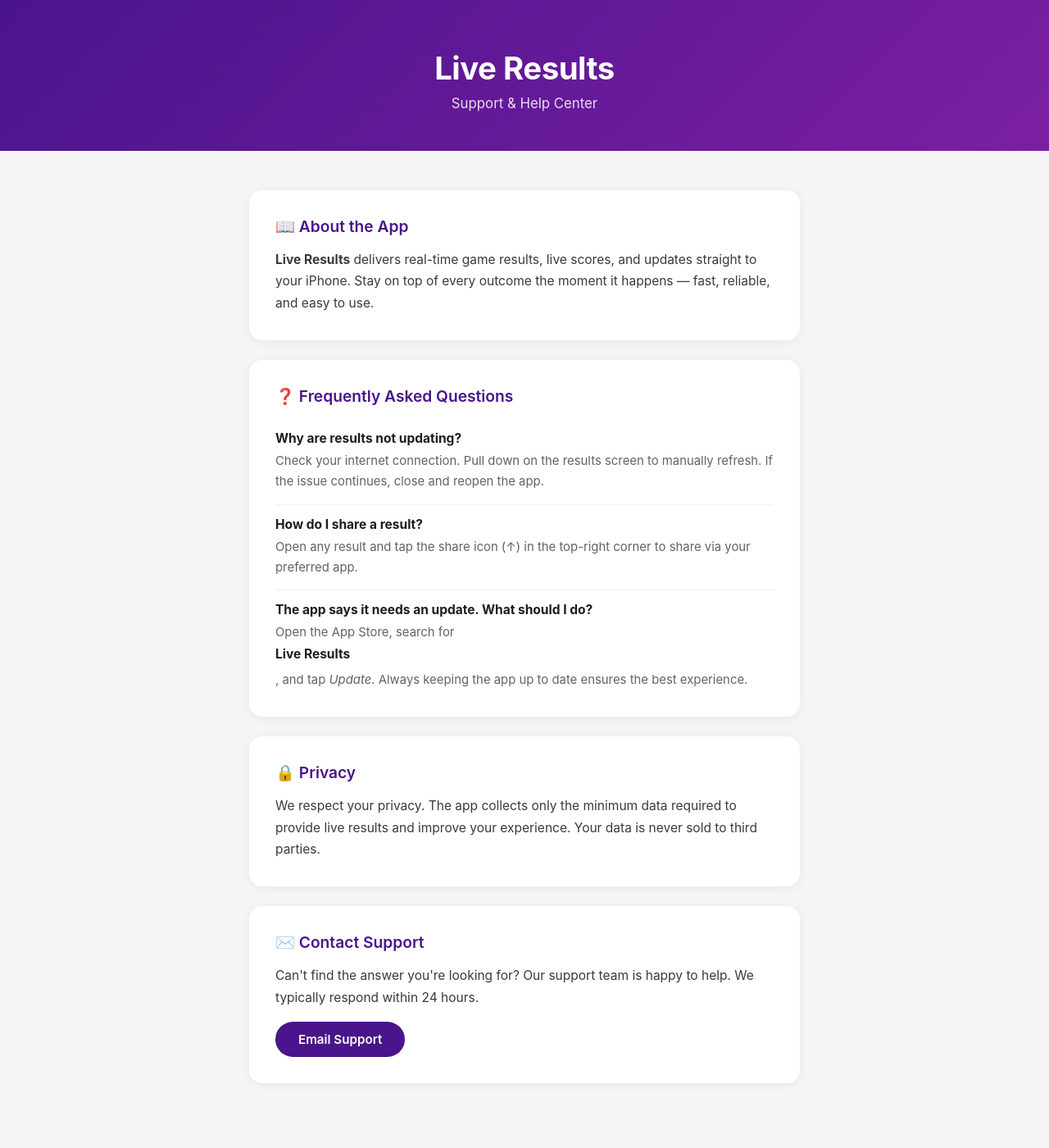
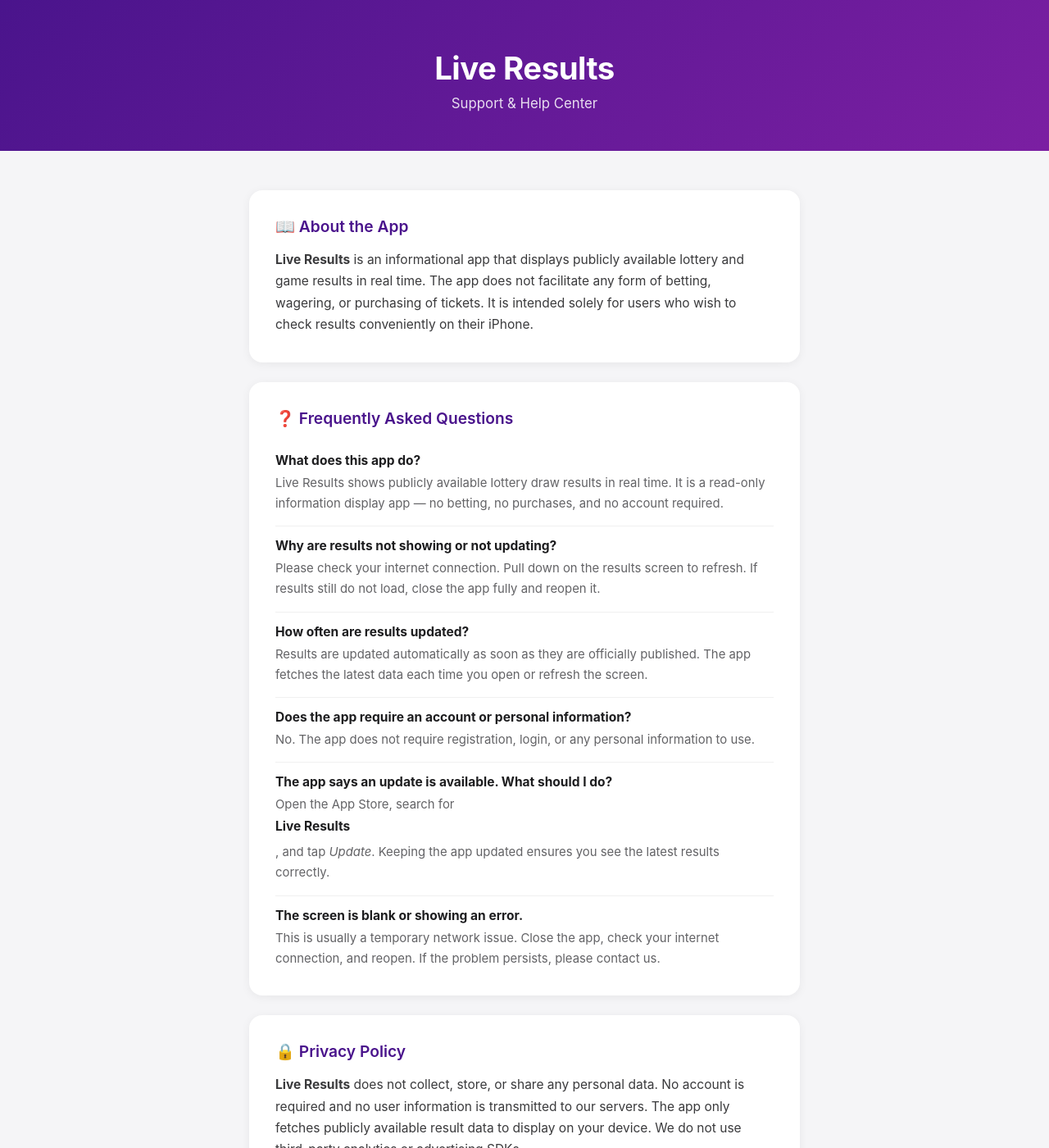
Before and after one commit to sushilgpt09/config-api, a Jekyll site: the page support.html, which Jekyll copies as it is, in a window 1280 px wide and 1400 px high. Shown: the whole window at 82% size. Built offline with Jekyll 4.4.1, drawn with Linux system fonts in a browser that asks for light colours; some of the changed text lies outside the part shown.

Commit message:
Update support.html

```diff
--- a/support.html
+++ b/support.html
@@ -67,37 +67,61 @@
 
     <div class="card">
       <h2>📖 About the App</h2>
-      <p><strong>Live Results</strong> delivers real-time game results, live scores, and updates straight to your iPhone. Stay on top of every outcome the moment it happens — fast, reliable, and easy to use.</p>
+      <p>
+        <strong>Live Results</strong> is an informational app that displays publicly available lottery and game results in real time.
+        The app does not facilitate any form of betting, wagering, or purchasing of tickets.
+        It is intended solely for users who wish to check results conveniently on their iPhone.
+      </p>
     </div>
 
     <div class="card">
       <h2>❓ Frequently Asked Questions</h2>
 
       <div class="faq-item">
-        <strong>Why are results not updating?</strong>
-        <p>Check your internet connection. Pull down on the results screen to manually refresh. If the issue continues, close and reopen the app.</p>
+        <strong>What does this app do?</strong>
+        <p>Live Results shows publicly available lottery draw results in real time. It is a read-only information display app — no betting, no purchases, and no account required.</p>
       </div>
 
       <div class="faq-item">
-        <strong>How do I share a result?</strong>
-        <p>Open any result and tap the share icon (↑) in the top-right corner to share via your preferred app.</p>
+        <strong>Why are results not showing or not updating?</strong>
+        <p>Please check your internet connection. Pull down on the results screen to refresh. If results still do not load, close the app fully and reopen it.</p>
       </div>
 
       <div class="faq-item">
-        <strong>The app says it needs an update. What should I do?</strong>
-        <p>Open the App Store, search for <strong>Live Results</strong>, and tap <em>Update</em>. Always keeping the app up to date ensures the best experience.</p>
+        <strong>How often are results updated?</strong>
+        <p>Results are updated automatically as soon as they are officially published. The app fetches the latest data each time you open or refresh the screen.</p>
+      </div>
+
+      <div class="faq-item">
+        <strong>Does the app require an account or personal information?</strong>
+        <p>No. The app does not require registration, login, or any personal information to use.</p>
+      </div>
+
+      <div class="faq-item">
+        <strong>The app says an update is available. What should I do?</strong>
+        <p>Open the App Store, search for <strong>Live Results</strong>, and tap <em>Update</em>. Keeping the app updated ensures you see the latest results correctly.</p>
+      </div>
+
+      <div class="faq-item">
+        <strong>The screen is blank or showing an error.</strong>
+        <p>This is usually a temporary network issue. Close the app, check your internet connection, and reopen. If the problem persists, please contact us.</p>
       </div>
 
     </div>
 
     <div class="card">
-      <h2>🔒 Privacy</h2>
-      <p>We respect your privacy. The app collects only the minimum data required to provide live results and improve your experience. Your data is never sold to third parties.</p>
+      <h2>🔒 Privacy Policy</h2>
+      <p>
+        <strong>Live Results</strong> does not collect, store, or share any personal data.
+        No account is required and no user information is transmitted to our servers.
+        The app only fetches publicly available result data to display on your device.
+        We do not use third-party analytics or advertising SDKs.
+      </p>
     </div>
 
     <div class="card">
       <h2>✉️ Contact Support</h2>
-      <p>Can't find the answer you're looking for? Our support team is happy to help. We typically respond within 24 hours.</p>
+      <p>If you experience any issue or have a question not covered above, please reach out. We respond within 24 hours.</p>
       <a class="contact-link" href="mailto:sushilgpt09@gmail.com">Email Support</a>
     </div>
 
```
